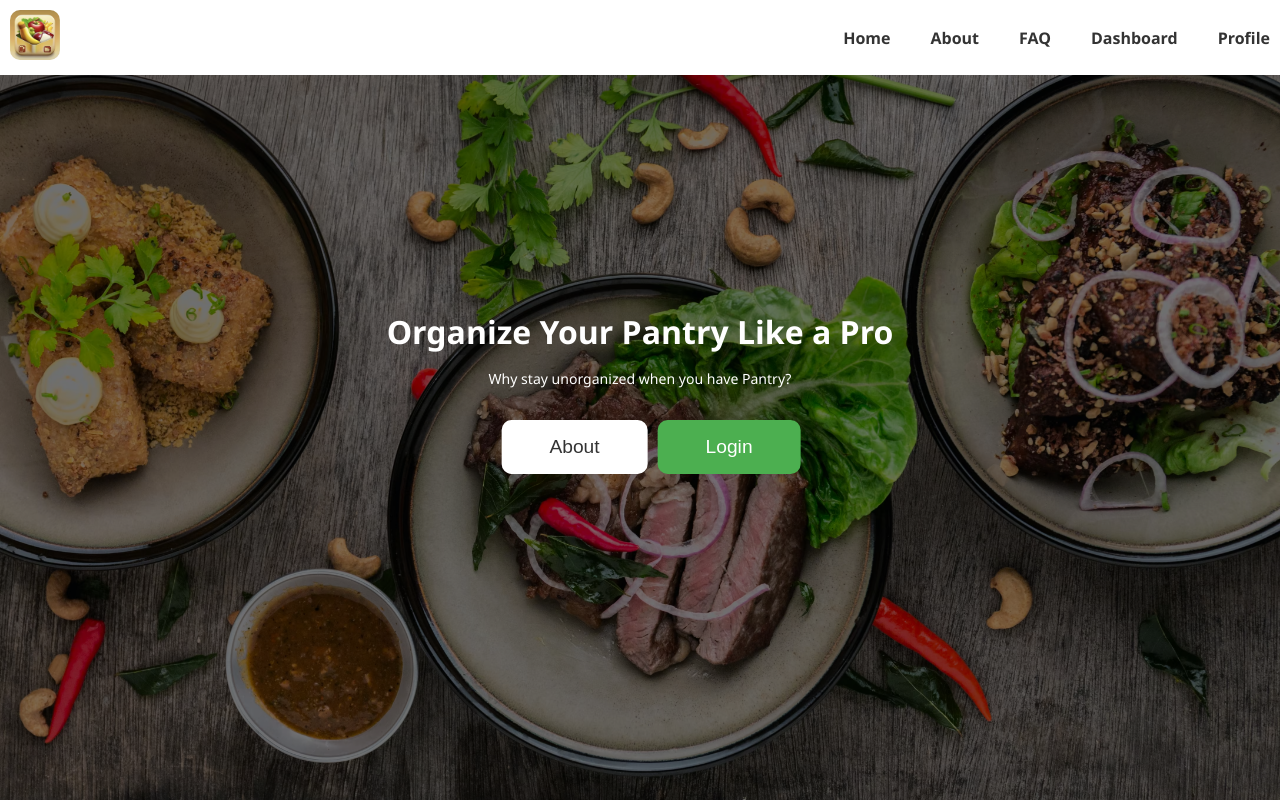
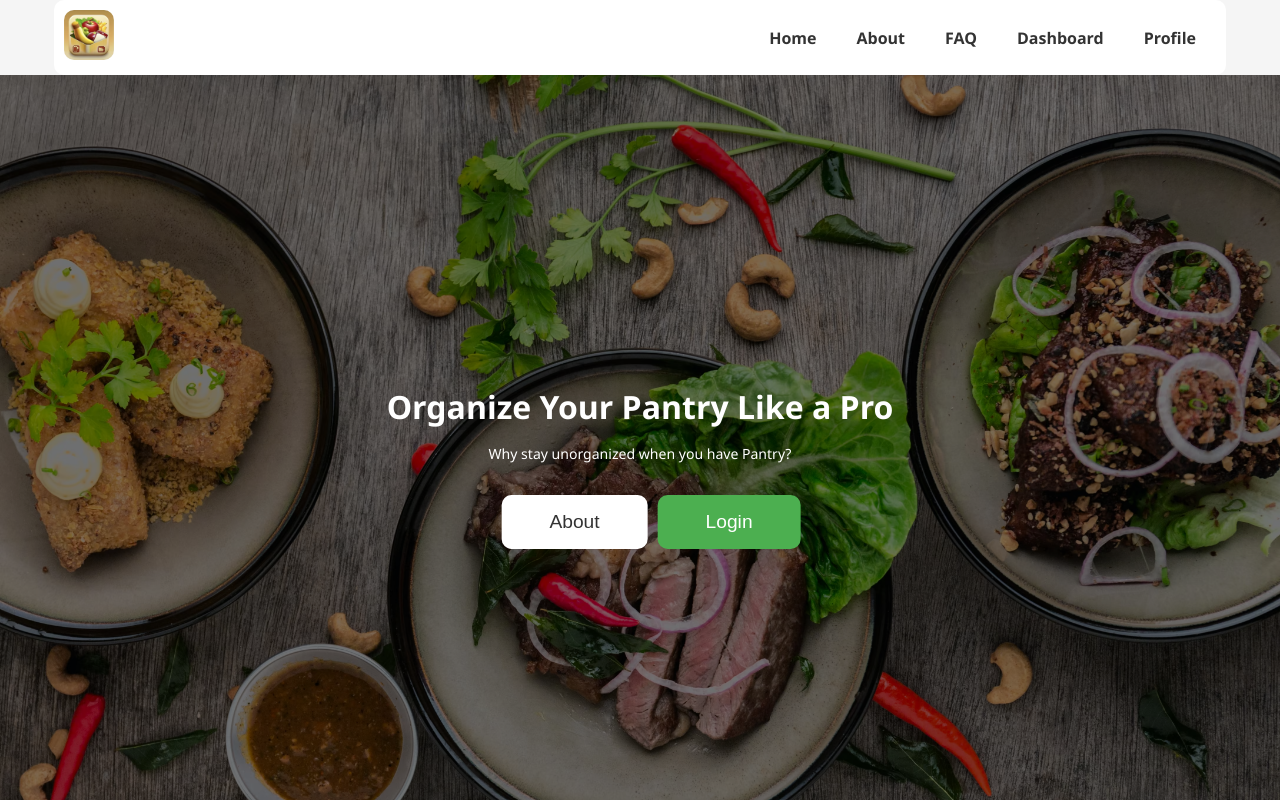
Before and after one commit to HarryKing87/pantry-app, a React (Create React App) app: page / in a window 1280 px wide. Shown: the top 800 px of the page. Built offline with nearby package versions, Linux system fonts and the light colour scheme.

Commit message:
Fixed navigation bar for Home and Profile components

```diff
--- a/src/CSS/home.css
+++ b/src/CSS/home.css
@@ -7,7 +7,7 @@
   font-family: 'Segoe UI', Tahoma, Geneva, Verdana, sans-serif;
 }
 
-nav {
+.nav-home {
   display: flex;
   justify-content: space-between;
   align-items: center;
--- a/src/CSS/profile.css
+++ b/src/CSS/profile.css
@@ -1,10 +1,24 @@
 .Profile {
   max-width: 500px;
-  margin: 0 auto;
+  margin: 10% auto;
   padding: 20px;
   background-color: #f8f8f8;
   border-radius: 5px;
   box-shadow: 0 0 10px rgba(0, 0, 0, 0.2);
+}
+
+.nav-profile {
+  display: flex;
+  justify-content: space-between;
+  align-items: center;
+  background-color: #fff;
+  color: #fff;
+  position: relative;
+  padding: 10px;
+  width: 90%;
+  z-index: 1;
+  margin: 0 auto;
+  border-radius: 10px;
 }
 
 .Profile h1 {
--- a/src/Home.js
+++ b/src/Home.js
@@ -4,52 +4,12 @@ import "./CSS/home.css";
 import { LazyLoadImage } from "react-lazy-load-image-component";
 import "react-lazy-load-image-component/src/effects/blur.css";
 import FAQ from "./FAQ";
+import Navigation from "./Navigation";
 
 const HomePage = () => {
-  const [isOpen, setIsOpen] = useState(false);
-
-  const toggleMenu = () => {
-    setIsOpen(!isOpen);
-  };
-
   return (
     <div className="App">
-      <nav>
-        <div className="logo">
-          <LazyLoadImage
-            src={
-              process.env.PUBLIC_URL +
-              "/Images/Coding_Harry_an_iPhone_application_logo_for_an_app_that_control_a9246b4b-681d-44ae-aa52-acad015a10de.avif"
-            }
-            alt="Logo"
-            style={{ borderRadius: "10px" }}
-            effect="blur"
-          />
-        </div>
-        <ul className={isOpen ? "menu open" : "menu"}>
-          <li>
-            <a href="/">Home</a>
-          </li>
-          <li>
-            <a href="/about">About</a>
-          </li>
-          <li>
-            <a href="/faq">FAQ</a>
-          </li>
-          <li>
-            <a href="/dashboard">Dashboard</a>
-          </li>
-          <li>
-            <a href="/profile">Profile</a>
-          </li>
-        </ul>
-        <div className="hamburger" onClick={toggleMenu}>
-          <span></span>
-          <span></span>
-          <span></span>
-        </div>
-      </nav>
-
+      <Navigation />
       <div
         class="background-image"
         style={{
--- a/src/Navigation.js
+++ b/src/Navigation.js
@@ -8,7 +8,7 @@ export default function Navigation() {
     setIsOpen(!isOpen);
   };
   return (
-    <nav>
+    <nav className="nav-profile nav-home">
       <div className="logo">
         <img
           src={
--- a/src/Profile/Profile.js
+++ b/src/Profile/Profile.js
@@ -1,4 +1,5 @@
 import { useState, useEffect } from "react";
+import Navigation from "../Navigation";
 import {
   getFirestore,
   collection,
@@ -86,6 +87,8 @@ function Profile() {
   }
 
   return (
+    <div className="navigation-container">
+      <Navigation />
       <div className="Profile">
         <h1>Profile</h1>
         <form>
@@ -124,6 +127,7 @@ function Profile() {
           </button>
         </form>
       </div>
+    </div>
   );
 }
 
```
Lines whose indentation alone changed are shown as unchanged.
